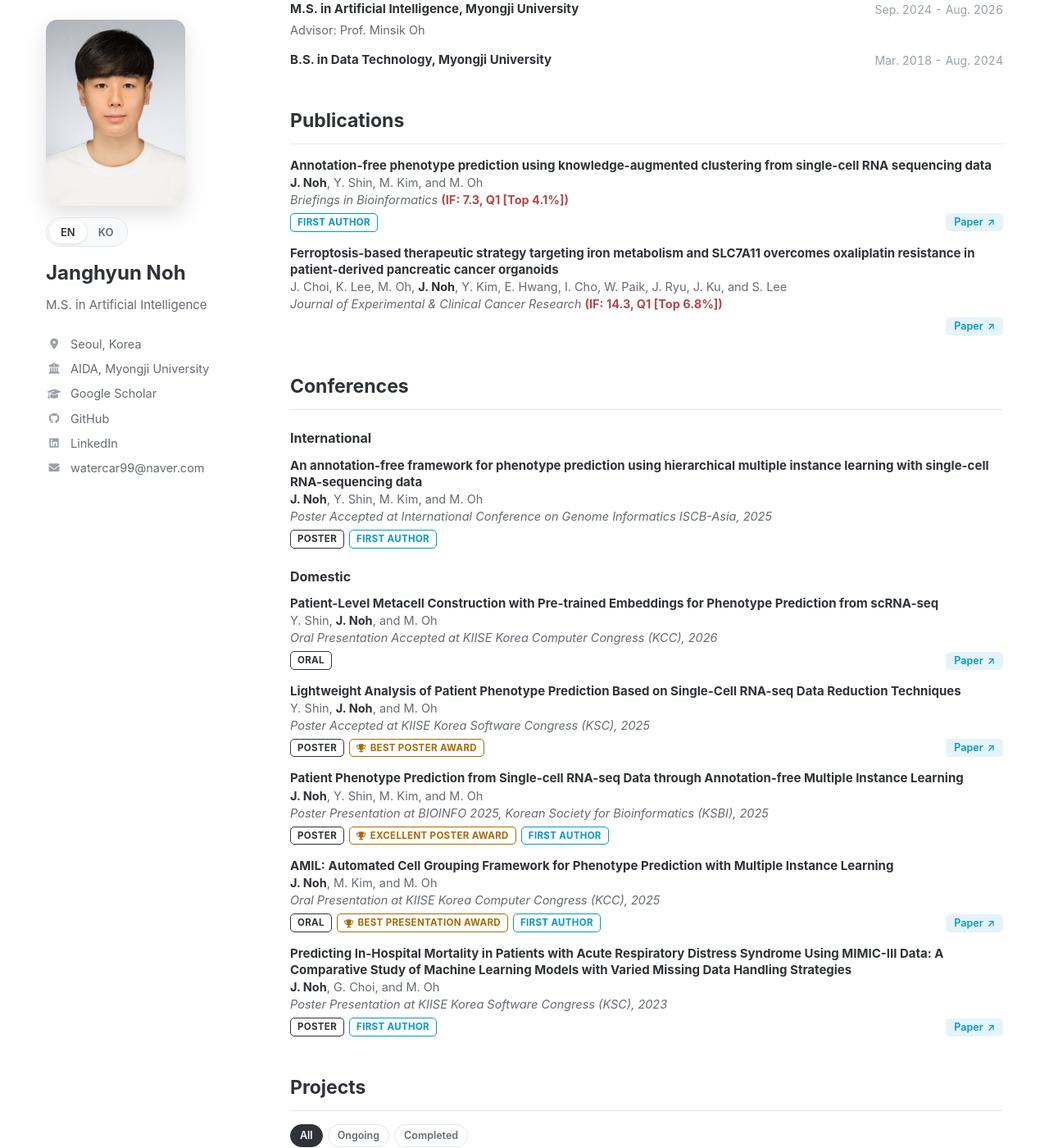
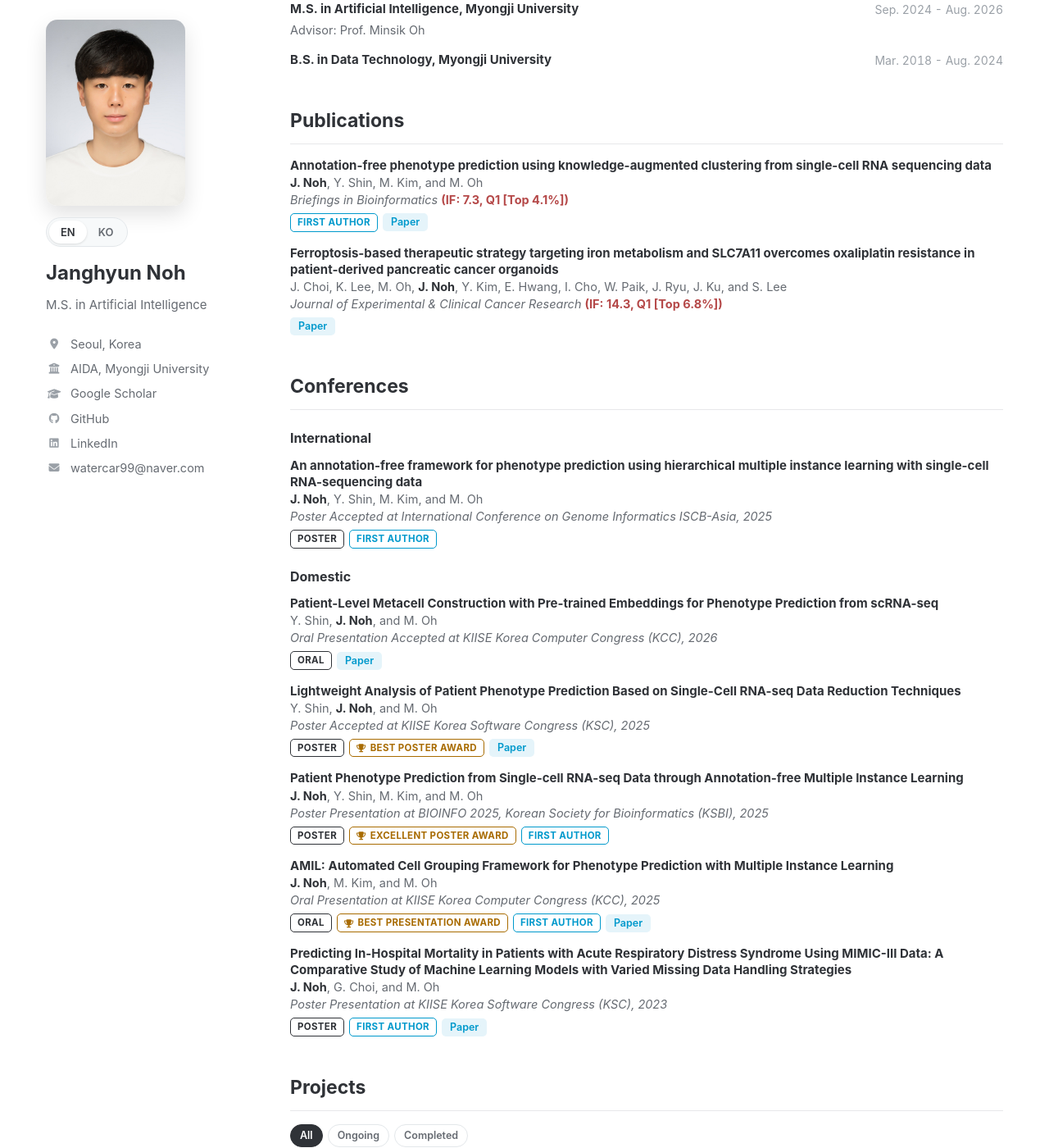
Before and after one commit to janghyunnoh/janghyunnoh.github.io, a Jekyll site: the page built from index.md, in a window 1280 px wide and 1400 px high, scrolled down 511 px. Shown: the whole window at 82% size. Built offline with Jekyll 4.4.1, drawn with Linux system fonts in a browser that asks for light colours.

Commit message:
Restore Paper button to its original inline chip style
Co-Authored-By: Claude Opus 5.5 <noreply@anthropic.com>
Claude-Session: https://claude.ai/code/session_01KSQJoZP1auZdYkoBxWPSet

```diff
--- a/assets/css/profile.css
+++ b/assets/css/profile.css
@@ -175,10 +175,9 @@ p { margin-bottom: 12px; max-width: 72ch; }
   color: var(--accent);
   transition: background .15s, color .15s;
 }
-.linkbtn::after { content: "\2197"; font-size: 12px; line-height: 1; }
-.linkbtn:hover { text-decoration: none; background: var(--accent); color: var(--bg); }
+.linkbtn:hover { text-decoration: none; filter: brightness(.95); }
 .links { display: inline-flex; flex-wrap: wrap; gap: 6px; }
-.badges .links { margin-left: auto; }
+
 
 /* Project cards */
 .filters { display: flex; flex-wrap: wrap; gap: 6px; margin-bottom: 14px; }
```
